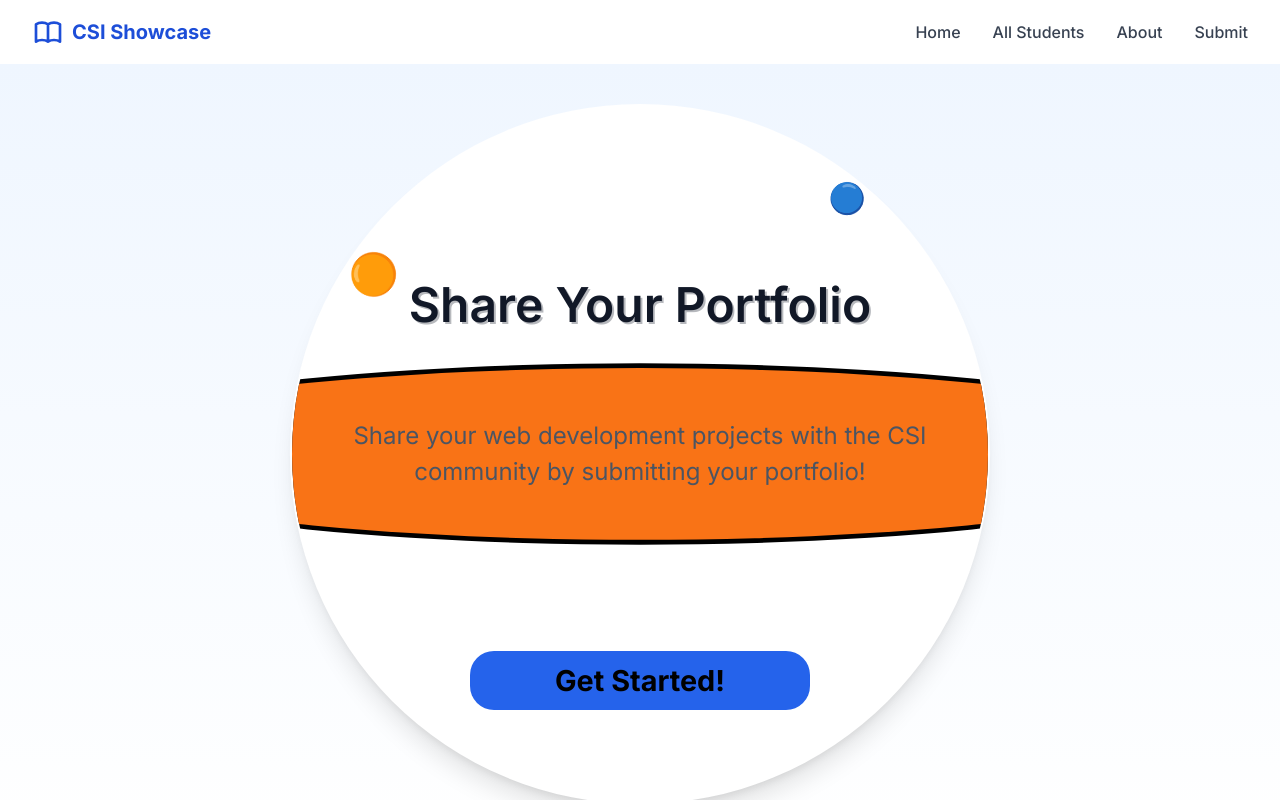
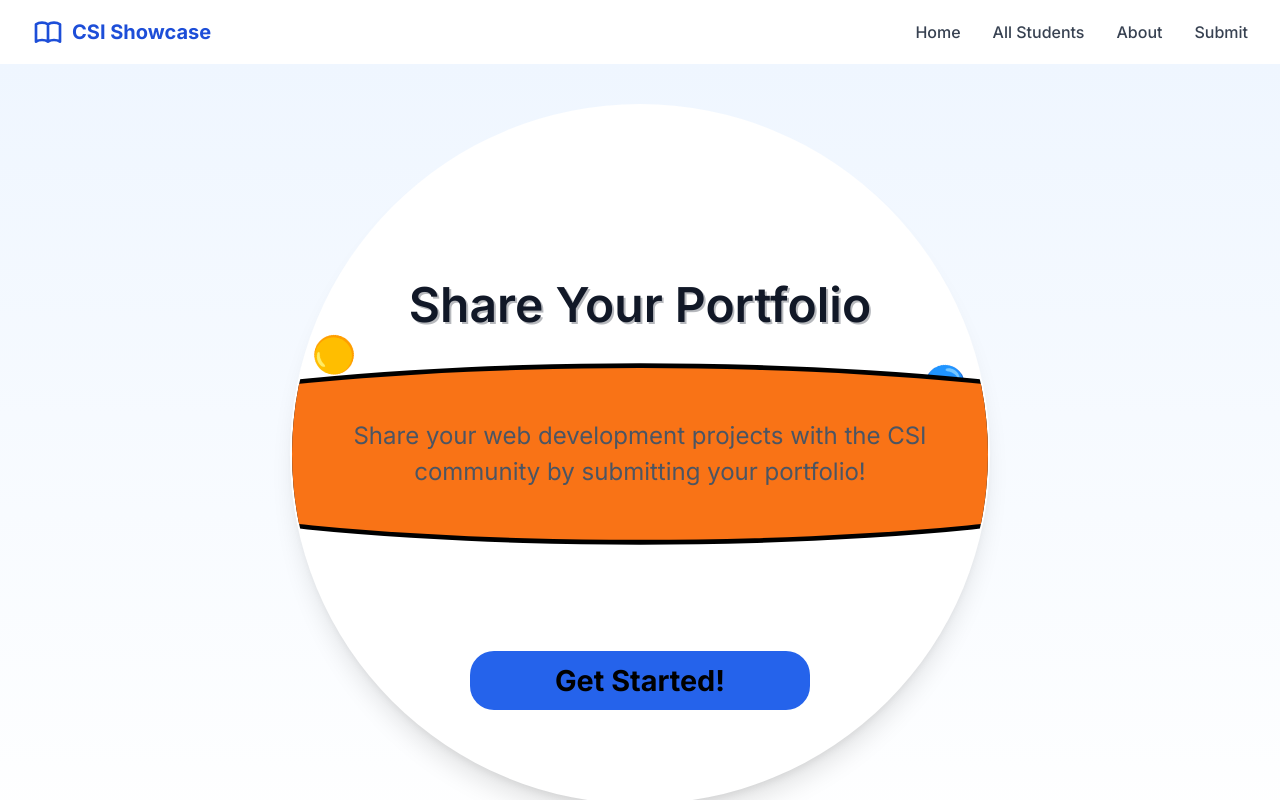
Before and after one commit to justinburks19/student-showcase-main, a Next.js app in the folder student-portfolio-showcase/: page /submit in a window 1280 px wide. Shown: the top 800 px of the page. Built offline with nearby package versions, Linux system fonts and the light colour scheme.

Commit message:
Refactor animation properties in submit page: adjust opacity, duration, and font size for improved visual effects

```diff
--- a/student-portfolio-showcase/app/submit/page.tsx
+++ b/student-portfolio-showcase/app/submit/page.tsx
@@ -211,46 +211,46 @@ export default function Page() {
             >
               {/* Animated circles */}
               <m.div
-                className="flex absolute text-[clamp(1rem,2.2vw,3rem)]
+                className="flex absolute text-[clamp(1.3rem,2.8vw,3rem)]
           mx-auto
           inset-0
           md:w-[clamp(20%,20%,90%)] w-[clamp(20%,20%,90%)]
-          pointer-events-none"
-                initial={{ opacity: 0.7 }}
+          pointer-events-none
+          justify-center
+          brightness-125
+          "
+                initial={{ opacity: 1,x:0 }}
                 animate={{
-                  opacity: 1,
+                  opacity: [0,7, 1, 0.7, 1, 0],
                   rotate: 360,
-                  fontSize: [
-                    "clamp(1rem,2.2vw,3rem)",
-                    "clamp(1rem,3.3vw,3rem)",
-                  ],
+
                 }}
                 transition={{
-                  duration: 3,
+                  duration: 2,
                   repeat: Infinity,
                   repeatType: "loop",
                   ease: "linear",
                 }}
+
               >
                 🟠
               </m.div>
               <m.div
-                className="flex absolute text-[clamp(1rem,2.2vw,3rem)]
+                className="flex absolute text-[clamp(1.3rem,2.8vw,3rem)]
           mx-auto
           inset-0
           md:w-[clamp(20%,20%,100%)] w-[clamp(20%,20%,100%)]
-          pointer-events-none"
-                initial={{ opacity: 0.7 }}
+          pointer-events-none
+          justify-center
+          brightness-125"
+                initial={{ opacity: 1,x:0, y:50 }}
                 animate={{
-                  opacity: [0.5, 0.8, 1],
+                  opacity: [0,7, 1, 0.7, 1, 0],
                   rotate: -360,
-                  fontSize: [
-                    "clamp(1rem,3.3vw,3rem)",
-                    "clamp(1rem,2.2vw,3rem)",
-                  ],
+                  y: [50, 0, -100, 0, 30, 50],
                 }}
                 transition={{
-                  duration: 3,
+                  duration: 2,
                   repeat: Infinity,
                   repeatType: "loop",
                   ease: "linear",
```
